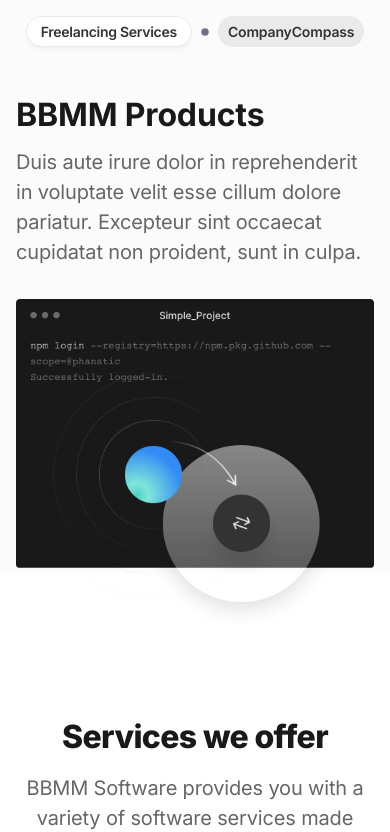
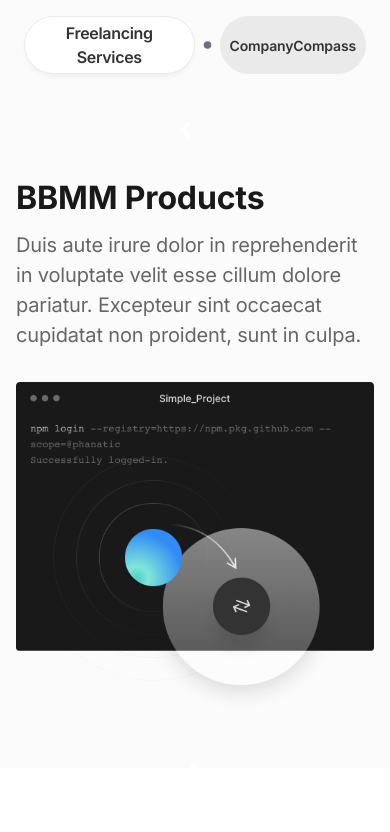
Before and after one commit to BBMM-Software/bbmm-portal, a Next.js app: page / in a window 390 px wide. Shown: the part 916-1748 px from the top of the page. Built offline with nearby package versions, Linux system fonts and the light colour scheme.

Commit message:
carousel start

```diff
--- a/components/features.tsx
+++ b/components/features.tsx
@@ -5,6 +5,7 @@ import { Transition } from "@headlessui/react";
 import Image from "next/image";
 import FeaturesBg from "@/public/images/features-bg.png";
 import FeaturesElement from "@/public/images/features-element.png";
+import Carousel from "./utils/carousel";
 
 const TABS_TEXTS = [
 	"Duis aute irure dolor in reprehenderit in voluptate velit esse cillum dolore pariatur. Excepteur sint occaecat cupidatat non proident, sunt in culpa.",
@@ -51,10 +52,10 @@ export default function Features() {
 									e.preventDefault();
 									handleChangeTab(1);
 								}}
-								className={`cursor-pointer bg-gray-200 hover:bg-white hover:border hover:border-gray-200 text-gray-800 text-sm font-semibold rounded-full mx-2 px-2.5 py-0.5 rounded inline-flex items-center justify-center ${
+								className={`cursor-pointer bg-gray-200 hover:bg-white hover:border hover:border-gray-200 text-gray-800 font-semibold rounded-full mx-2 px-2.5 py-0.5 rounded inline-flex items-center justify-center ${
 									tab === 1
 										? "bg-white shadow-md border border-gray-200 hover:shadow-lg px-3.5 py-1 text-base tracking-tighter"
-										: "bg-gray-200 border-transparent"
+										: "bg-gray-200 border-transparent text-sm"
 								}`}
 							>
 								Freelancing Services
@@ -80,10 +81,10 @@ export default function Features() {
 									e.preventDefault();
 									handleChangeTab(2);
 								}}
-								className={`cursor-pointer bg-gray-200 hover:bg-white hover:border hover:border-gray-200 text-gray-800 text-sm font-semibold rounded-full mx-2 px-2.5 py-0.5 rounded inline-flex items-center justify-center ${
+								className={`cursor-pointer bg-gray-200 hover:bg-white hover:border hover:border-gray-200 text-gray-800 font-semibold rounded-full mx-2 px-2.5 py-0.5 rounded inline-flex items-center justify-center ${
 									tab === 2
 										? "bg-white shadow-md border border-gray-200 hover:shadow-lg px-3.5 py-1 text-base"
-										: "bg-gray-200 border-transparent"
+										: "bg-gray-200 border-transparent text-sm"
 								}`}
 							>
 								CompanyCompass
@@ -93,6 +94,28 @@ export default function Features() {
 
 					{/* Section content */}
 					<div className="md:grid md:grid-cols-12 md:gap-6">
+						<div className="col-span-1 flex justify-center pb-5">
+							<button
+								type="button"
+								className="pe-5 mb-5 cursor-pointer"
+							>
+								<svg
+									className="w-4 h-4 text-white dark:text-gray-800 rtl:rotate-180"
+									aria-hidden="true"
+									xmlns="http://www.w3.org/2000/svg"
+									fill="none"
+									viewBox="0 0 6 10"
+								>
+									<path
+										stroke="currentColor"
+										strokeLinecap="round"
+										strokeLinejoin="round"
+										strokeWidth="2"
+										d="M5 1 1 5l4 4"
+									/>
+								</svg>
+							</button>
+						</div>
 						{/* Content */}
 						<div
 							className="max-w-xl md:max-w-none md:w-full mx-auto md:col-span-4 lg:col-span-4 md:mt-6"
@@ -107,10 +130,10 @@ export default function Features() {
 						</div>
 
 						{/* Tabs items */}
-						<div className="max-w-xl md:max-w-none md:w-full mx-auto md:col-span-8 lg:col-span-8 mb-8 md:mb-0 md:order-1 flex items-center justify-center">
+						<div className="max-w-xl md:max-w-none md:w-full mx-auto md:col-span-6 lg:col-span-6 mb-8 md:mb-0 flex items-center justify-center">
 							<div className="transition-all">
 								<div
-									className="relative flex flex-col text-center lg:text-right"
+									className="relative flex flex-col text-center lg:text-right ak"
 									data-aos="zoom-y-out"
 									ref={tabs}
 								>
@@ -166,6 +189,31 @@ export default function Features() {
 								</div>
 							</div>
 						</div>
+						<div className="col-span-1 flex justify-center pb-5">
+							<button
+								type="button"
+								className="px-4 mb-5 cursor-pointer"
+							>
+								<span className="inline-flex items-center justify-center w-10 h-10 rounded-full">
+									<svg
+										className="w-4 h-4 text-white dark:text-gray-800 rtl:rotate-180"
+										aria-hidden="true"
+										xmlns="http://www.w3.org/2000/svg"
+										fill="none"
+										viewBox="0 0 6 10"
+									>
+										<path
+											stroke="currentColor"
+											strokeLinecap="round"
+											strokeLinejoin="round"
+											strokeWidth="2"
+											d="m1 9 4-4-4-4"
+										/>
+									</svg>
+									<span className="sr-only">Next</span>
+								</span>
+							</button>
+						</div>
 					</div>
 				</div>
 			</div>
--- /dev/null
+++ b/components/utils/carousel.tsx
@@ -0,0 +1,117 @@
+"use client";
+
+import Image from "next/image";
+import TestimonialImage from "@/public/images/testimonial.jpg";
+
+export default function Carousel() {
+	return (
+		<div
+			id="default-carousel"
+			className="relative w-full"
+			data-carousel="slide"
+		>
+			<div className="relative h-56 overflow-hidden rounded-lg md:h-96">
+				<div
+					className="hidden duration-700 ease-in-out"
+					data-carousel-item
+				>
+					<Image
+						className="relative rounded-full"
+						src={TestimonialImage}
+						width={96}
+						height={96}
+						alt="Testimonial 01"
+					/>
+				</div>
+				<div
+					className="hidden duration-700 ease-in-out"
+					data-carousel-item
+				>
+					<Image
+						className="relative rounded-full"
+						src={TestimonialImage}
+						width={96}
+						height={96}
+						alt="Testimonial 01"
+					/>
+				</div>
+				<div
+					className="hidden duration-700 ease-in-out"
+					data-carousel-item
+				>
+					<Image
+						className="relative rounded-full"
+						src={TestimonialImage}
+						width={96}
+						height={96}
+						alt="Testimonial 01"
+					/>
+				</div>
+				<div
+					className="hidden duration-700 ease-in-out"
+					data-carousel-item
+				>
+					<Image
+						className="relative rounded-full"
+						src={TestimonialImage}
+						width={96}
+						height={96}
+						alt="Testimonial 01"
+					/>
+				</div>
+				<div
+					className="hidden duration-700 ease-in-out"
+					data-carousel-item
+				>
+					<Image
+						className="relative rounded-full"
+						src={TestimonialImage}
+						width={96}
+						height={96}
+						alt="Testimonial 01"
+					/>
+				</div>
+			</div>
+
+			<div className="absolute z-30 flex -translate-x-1/2 bottom-5 left-1/2 space-x-3 rtl:space-x-reverse">
+				<button
+					type="button"
+					className="w-3 h-3 rounded-full"
+					aria-current="true"
+					aria-label="Slide 1"
+					data-carousel-slide-to="0"
+				></button>
+				<button
+					type="button"
+					className="w-3 h-3 rounded-full"
+					aria-current="false"
+					aria-label="Slide 2"
+					data-carousel-slide-to="1"
+				></button>
+				<button
+					type="button"
+					className="w-3 h-3 rounded-full"
+					aria-current="false"
+					aria-label="Slide 3"
+					data-carousel-slide-to="2"
+				></button>
+				<button
+					type="button"
+					className="w-3 h-3 rounded-full"
+					aria-current="false"
+					aria-label="Slide 4"
+					data-carousel-slide-to="3"
+				></button>
+				<button
+					type="button"
+					className="w-3 h-3 rounded-full"
+					aria-current="false"
+					aria-label="Slide 5"
+					data-carousel-slide-to="4"
+				></button>
+			</div>
+
+
+		</div>
+	);
+}
```
